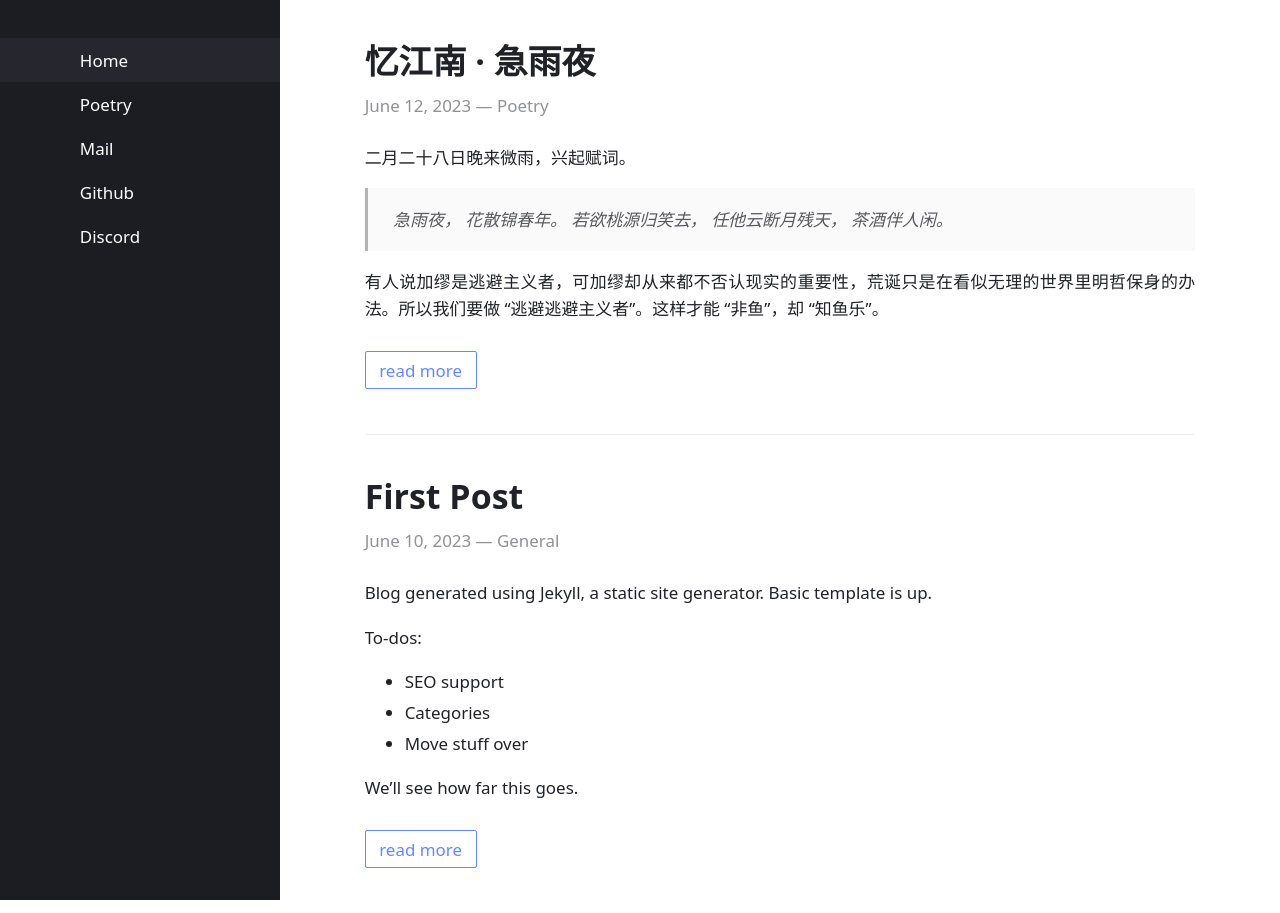
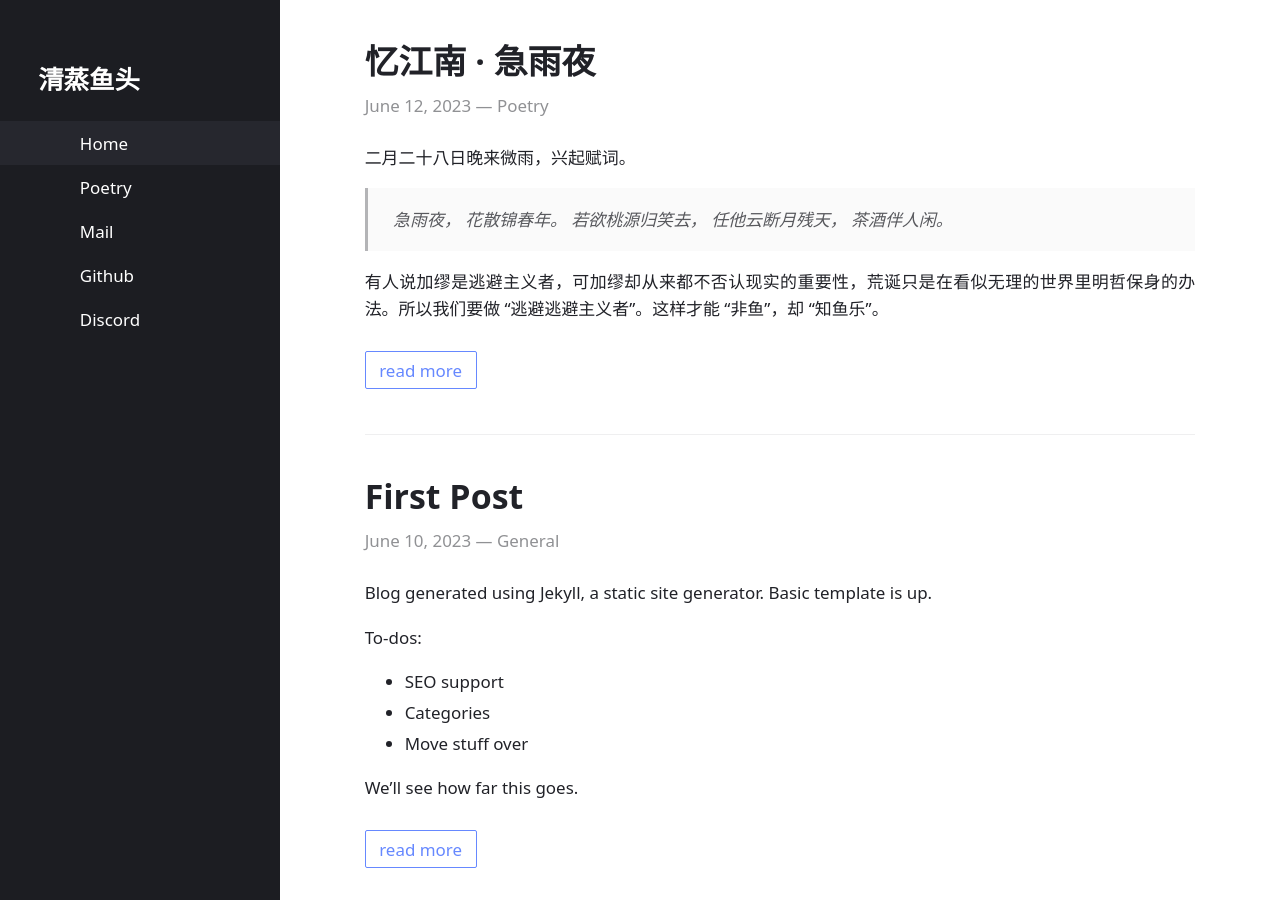
Before and after one commit to chris-zy-liu/chris-zy-liu.github.io, a Jekyll site: the page built from index.html, in a window 1280 px wide. Built offline with Jekyll 4.4.1, drawn with Linux system fonts in a browser that asks for light colours.

Commit message:
added title

```diff
--- a/_includes/sidebar.html
+++ b/_includes/sidebar.html
@@ -1,5 +1,6 @@
 <link rel="stylesheet" href="{{ "/assets/css/sidebar.css" | relative_url }}" media="screen and (min-width: 70em)">
 <aside style="display: none">
+	<h1>清蒸鱼头</h1>
   <nav>
   {%- for item in site.navigation -%}
     {%- assign node = site.pages | where: "name", item.file | first -%}
```
